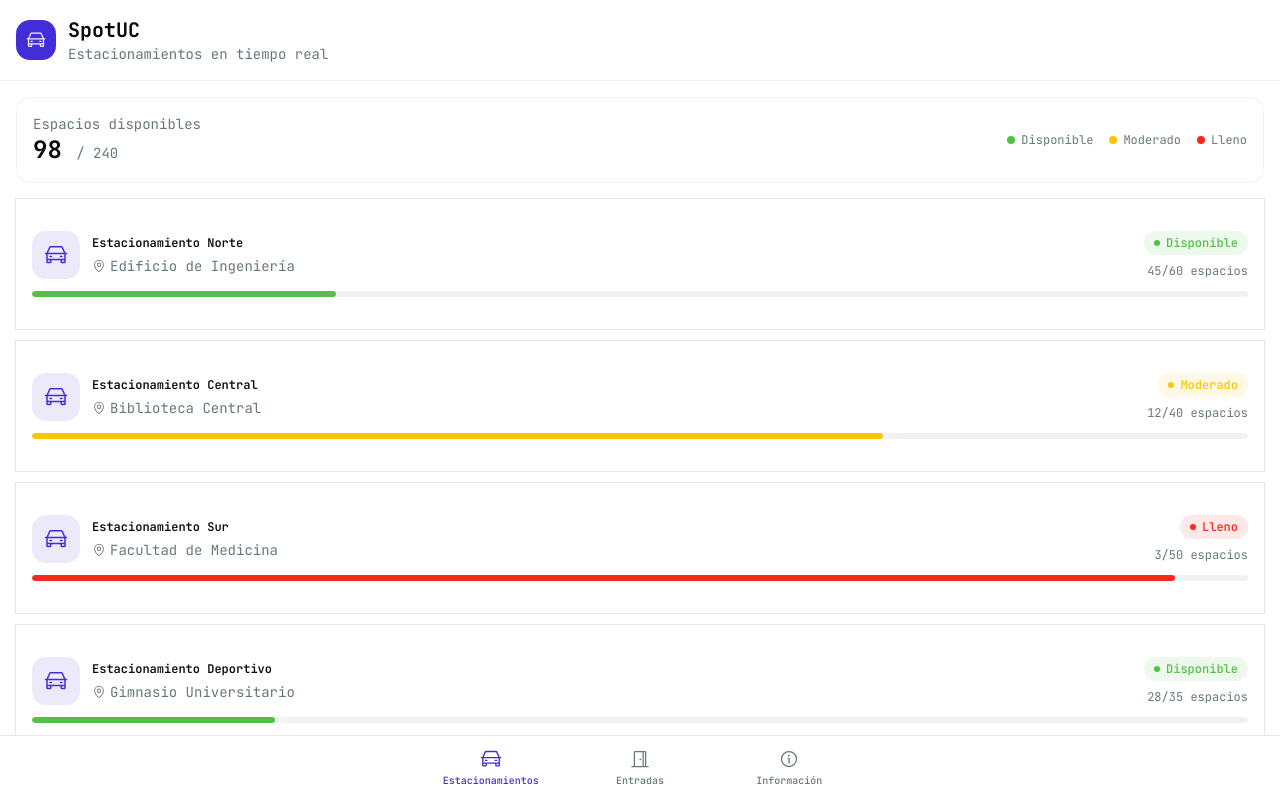
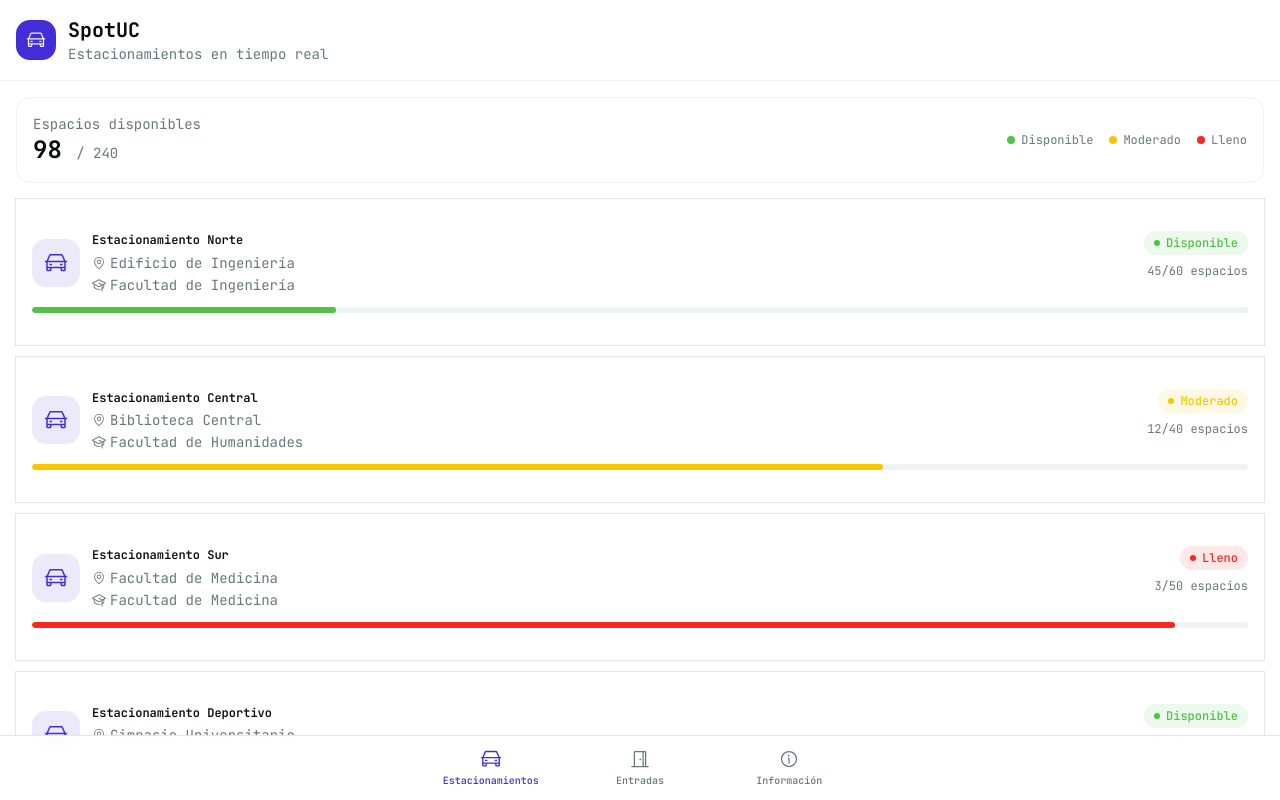
Before and after one commit to Doberty/spotUC, a Next.js app: page / in a window 1280 px wide. Built offline with nearby package versions, Linux system fonts and the light colour scheme.

Commit message:
Feature: Facultad a Parking Card, needs rework

```diff
--- a/components/parking-card.tsx
+++ b/components/parking-card.tsx
@@ -1,6 +1,6 @@
 "use client"
 
-import { CarIcon, MapPinIcon } from "@phosphor-icons/react"
+import { CarIcon, MapPinIcon, GraduationCapIcon } from "@phosphor-icons/react"
 import { Card, CardContent } from "@/components/ui/card"
 import { cn } from "@/lib/utils"
 
@@ -9,6 +9,7 @@ export type OccupancyStatus = "low" | "moderate" | "heavy"
 interface ParkingCardProps {
   name: string
   location: string
+  facultad: string
   status: OccupancyStatus
   spotsAvailable: number
   totalSpots: number
@@ -38,6 +39,7 @@ const statusConfig = {
 export function ParkingCard({
   name,
   location,
+  facultad,
   status,
   spotsAvailable,
   totalSpots,
@@ -53,20 +55,36 @@ export function ParkingCard({
             <div className="flex items-center justify-center w-12 h-12 rounded-xl bg-primary/10 shrink-0">
               <CarIcon className="w-6 h-6 text-primary" />
             </div>
+
             <div className="min-w-0 flex-1">
               <h3 className="font-semibold text-foreground truncate">{name}</h3>
+
+              {/* Location */}
               <div className="flex items-center gap-1 text-muted-foreground text-sm mt-0.5">
                 <MapPinIcon className="w-3.5 h-3.5 shrink-0" />
                 <span className="truncate">{location}</span>
+              </div>
+
+              {/* Facultad (NUEVO) */}
+              <div className="flex items-center gap-1 text-muted-foreground text-sm mt-0.5">
+                <GraduationCapIcon className="w-3.5 h-3.5 shrink-0" />
+                <span className="truncate">{facultad}</span>
               </div>
             </div>
           </div>
 
           <div className="flex flex-col items-end gap-2 shrink-0">
-            <div className={cn("flex items-center gap-1.5 px-2.5 py-1 rounded-full text-xs font-medium", config.bgColor, config.textColor)}>
+            <div
+              className={cn(
+                "flex items-center gap-1.5 px-2.5 py-1 rounded-full text-xs font-medium",
+                config.bgColor,
+                config.textColor
+              )}
+            >
               <span className={cn("w-1.5 h-1.5 rounded-full", config.dotColor)} />
               {config.label}
             </div>
+
             <span className="text-xs text-muted-foreground">
               {spotsAvailable}/{totalSpots} espacios
             </span>
@@ -77,7 +95,10 @@ export function ParkingCard({
         <div className="mt-3">
           <div className="h-1.5 w-full bg-muted rounded-full overflow-hidden">
             <div
-              className={cn("h-full rounded-full transition-all duration-500", config.dotColor)}
+              className={cn(
+                "h-full rounded-full transition-all duration-500",
+                config.dotColor
+              )}
               style={{ width: `${occupancyPercentage}%` }}
             />
           </div>
--- a/components/views/parking-view.tsx
+++ b/components/views/parking-view.tsx
@@ -6,6 +6,7 @@ interface ParkingLot {
   id: string
   name: string
   location: string
+  facultad: string
   status: OccupancyStatus
   spotsAvailable: number
   totalSpots: number
@@ -16,6 +17,7 @@ const parkingLots: ParkingLot[] = [
     id: "1",
     name: "Estacionamiento Norte",
     location: "Edificio de Ingeniería",
+    facultad: "Facultad de Ingeniería",
     status: "low",
     spotsAvailable: 45,
     totalSpots: 60,
@@ -24,6 +26,7 @@ const parkingLots: ParkingLot[] = [
     id: "2",
     name: "Estacionamiento Central",
     location: "Biblioteca Central",
+    facultad: "Facultad de Humanidades",
     status: "moderate",
     spotsAvailable: 12,
     totalSpots: 40,
@@ -32,6 +35,7 @@ const parkingLots: ParkingLot[] = [
     id: "3",
     name: "Estacionamiento Sur",
     location: "Facultad de Medicina",
+    facultad: "Facultad de Medicina",
     status: "heavy",
     spotsAvailable: 3,
     totalSpots: 50,
@@ -40,6 +44,7 @@ const parkingLots: ParkingLot[] = [
     id: "4",
     name: "Estacionamiento Deportivo",
     location: "Gimnasio Universitario",
+    facultad: "Facultad de Deportes",
     status: "low",
     spotsAvailable: 28,
     totalSpots: 35,
@@ -48,6 +53,7 @@ const parkingLots: ParkingLot[] = [
     id: "5",
     name: "Estacionamiento Docentes",
     location: "Rectoría",
+    facultad: "Ingeniería y Humanidades",
     status: "moderate",
     spotsAvailable: 8,
     totalSpots: 25,
@@ -56,6 +62,7 @@ const parkingLots: ParkingLot[] = [
     id: "6",
     name: "Estacionamiento Visitantes",
     location: "Entrada Principal",
+    facultad: "Facultad de Ciencias",
     status: "heavy",
     spotsAvailable: 2,
     totalSpots: 30,
@@ -100,6 +107,7 @@ export function ParkingView() {
           <ParkingCard
             key={lot.id}
             name={lot.name}
+            facultad={lot.facultad}
             location={lot.location}
             status={lot.status}
             spotsAvailable={lot.spotsAvailable}
```
